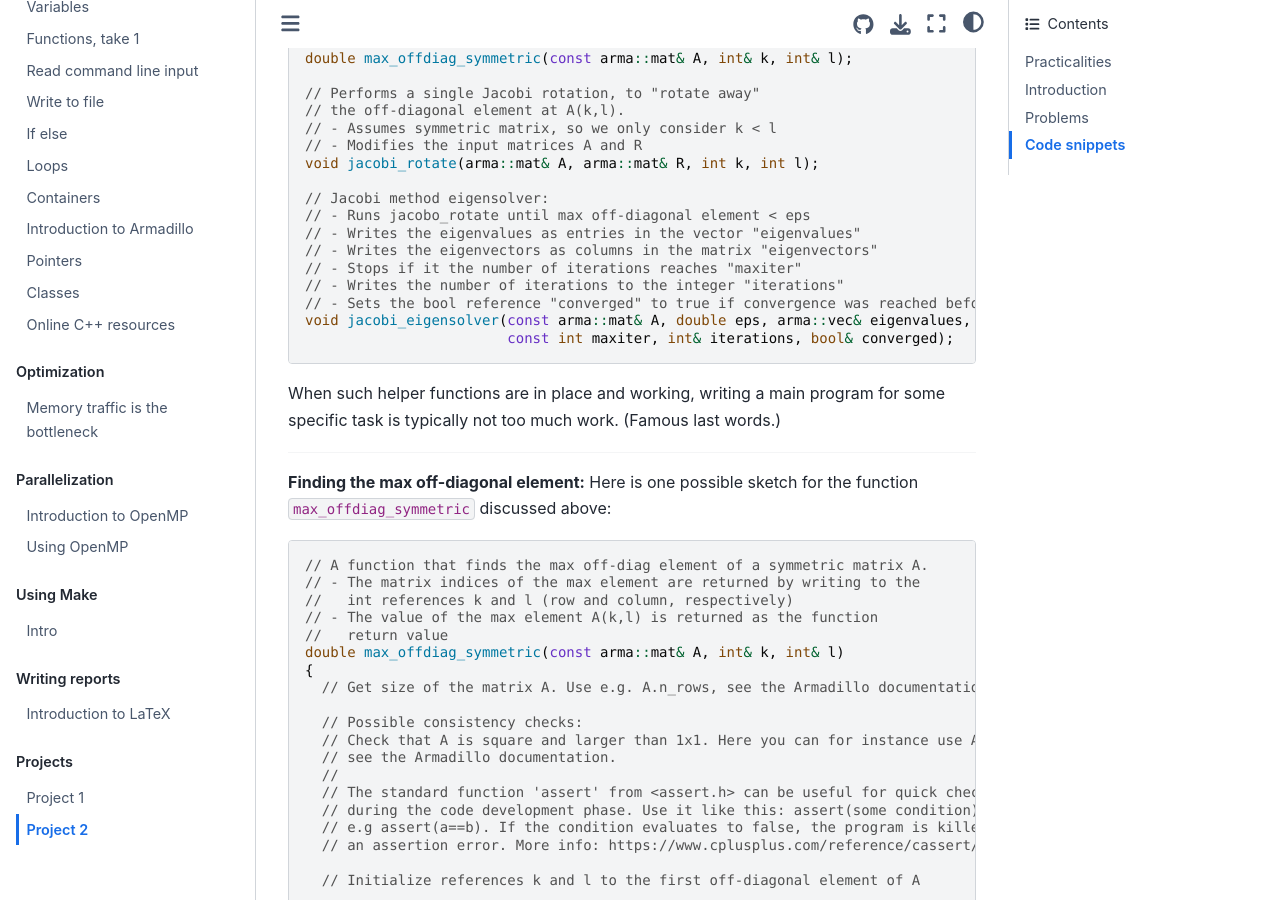
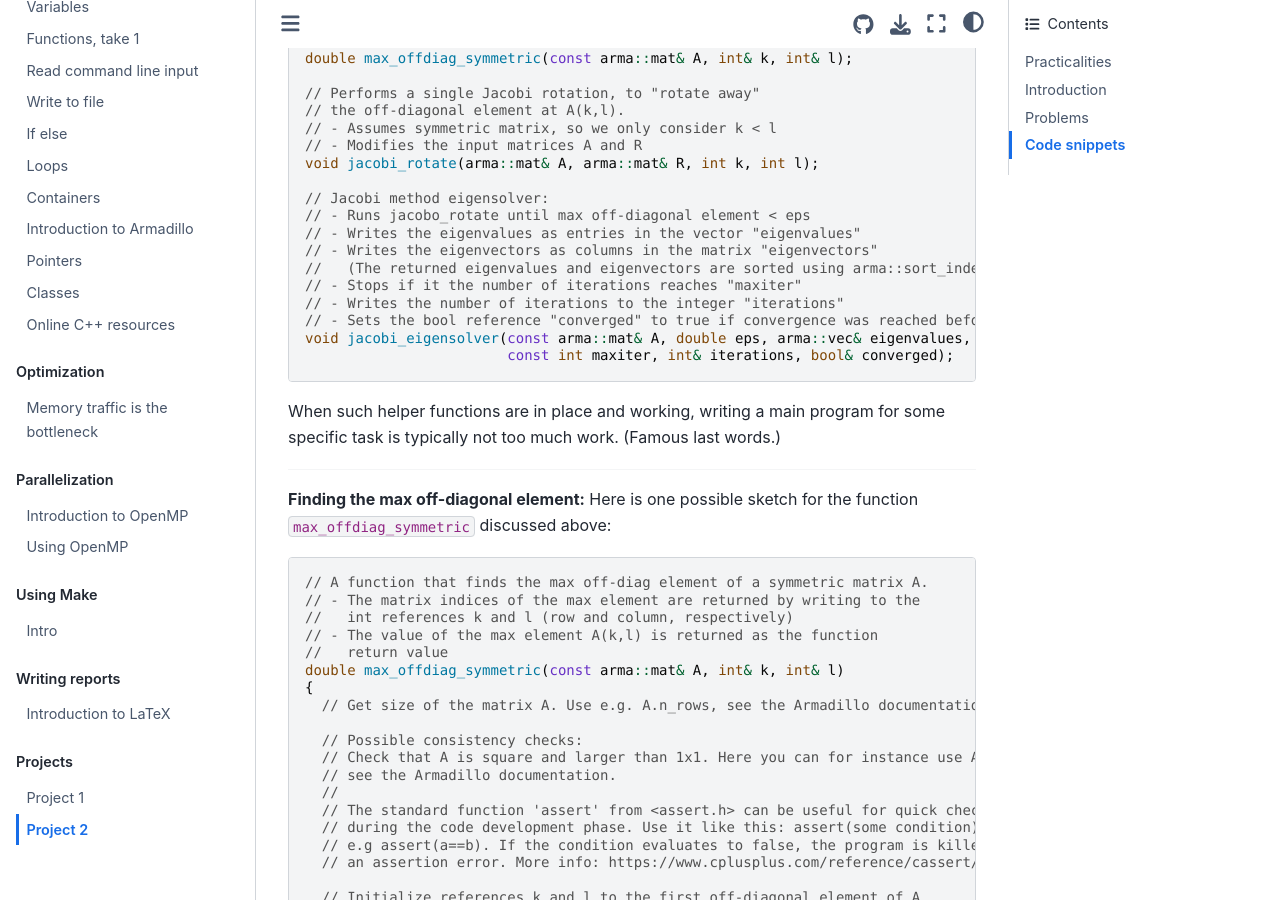
Before and after one commit to anderkve/FYS3150, a Jupyter Book: the page built from book/projects/project2.md, in a window 1280 px wide and 900 px high, scrolled down 6333 px. Built offline with Jupyter Book 1.0.4 settings and Sphinx 7.4.7 and the Sphinx Book theme 1.1.4, drawn with Linux system fonts in a browser that asks for light colours.

Commit message:
Added small code comment
	modified:   book/projects/project2.md

```diff
--- a/book/projects/project2.md
+++ b/book/projects/project2.md
@@ -216,6 +216,7 @@ void jacobi_rotate(arma::mat& A, arma::mat& R, int k, int l);
 // - Runs jacobo_rotate until max off-diagonal element < eps
 // - Writes the eigenvalues as entries in the vector "eigenvalues"
 // - Writes the eigenvectors as columns in the matrix "eigenvectors"
+//   (The returned eigenvalues and eigenvectors are sorted using arma::sort_index)
 // - Stops if it the number of iterations reaches "maxiter"
 // - Writes the number of iterations to the integer "iterations"
 // - Sets the bool reference "converged" to true if convergence was reached before hitting maxiter
```
